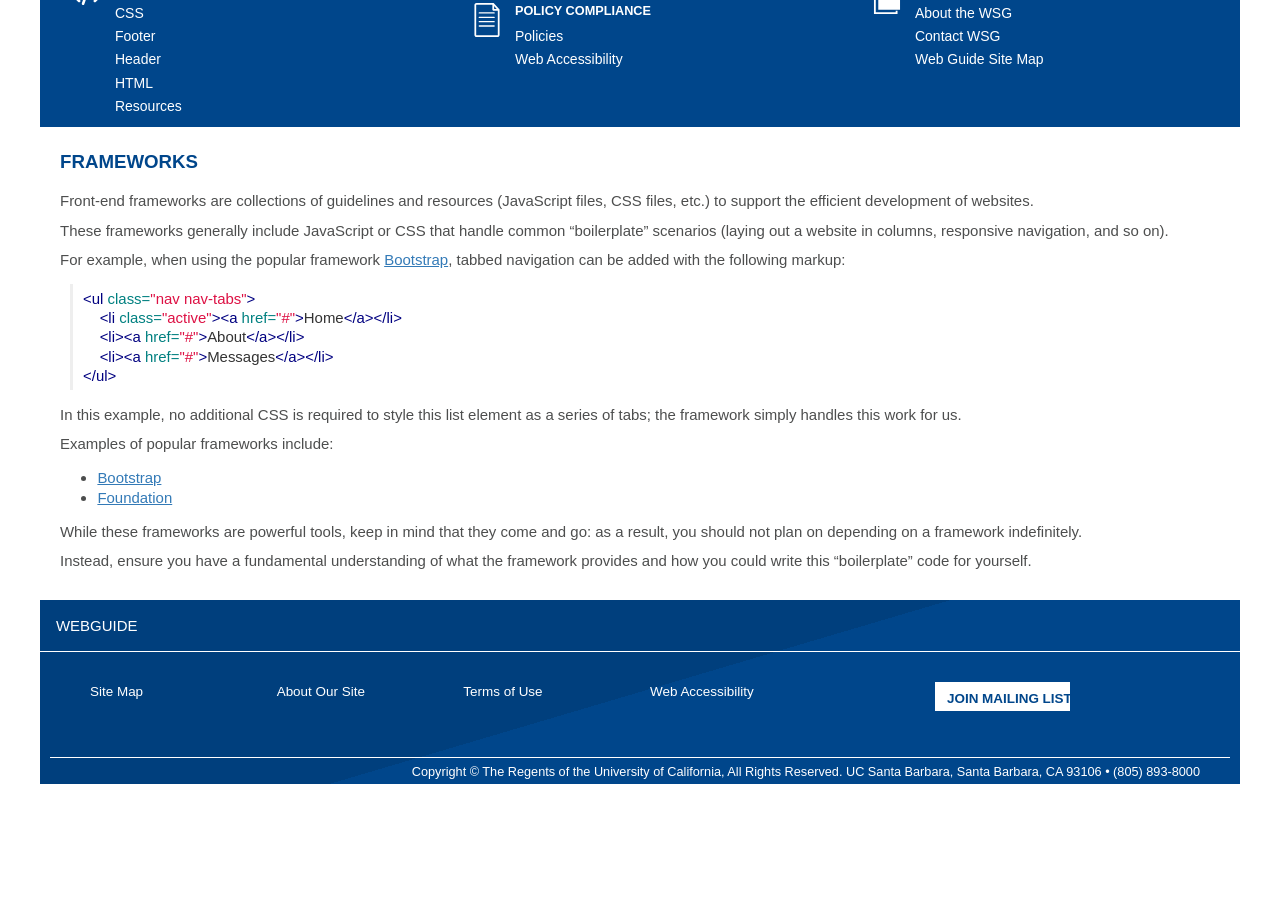
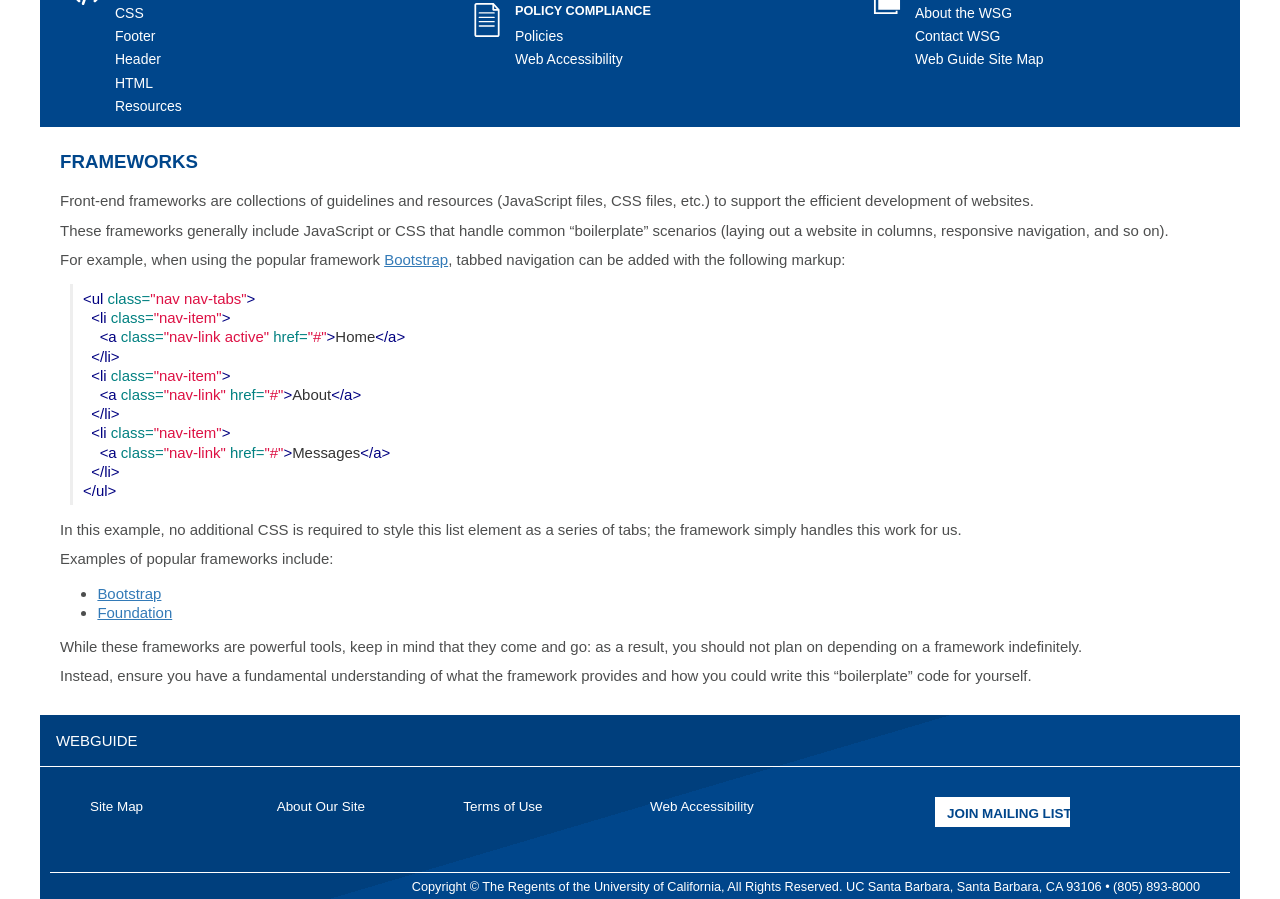
Before and after one commit to ucsb/webguide, a Jekyll site: the page built from frameworks.md, in a window 1280 px wide and 1229 px high, cut to the strip 330-1229 px from the top of the window. Built offline with Jekyll 4.4.1, drawn with Linux system fonts in a browser that asks for light colours; some web fonts are replaced.

Commit message:
Updated Bootstrap example

````diff
--- a/frameworks.md
+++ b/frameworks.md
@@ -18,9 +18,15 @@
 
 ```html
 <ul class="nav nav-tabs">
-    <li class="active"><a href="#">Home</a></li>
-    <li><a href="#">About</a></li>
-    <li><a href="#">Messages</a></li>
+  <li class="nav-item">
+    <a class="nav-link active" href="#">Home</a>
+  </li>
+  <li class="nav-item">
+    <a class="nav-link" href="#">About</a>
+  </li>
+  <li class="nav-item">
+    <a class="nav-link" href="#">Messages</a>
+  </li>
 </ul>
 ```
 
````
